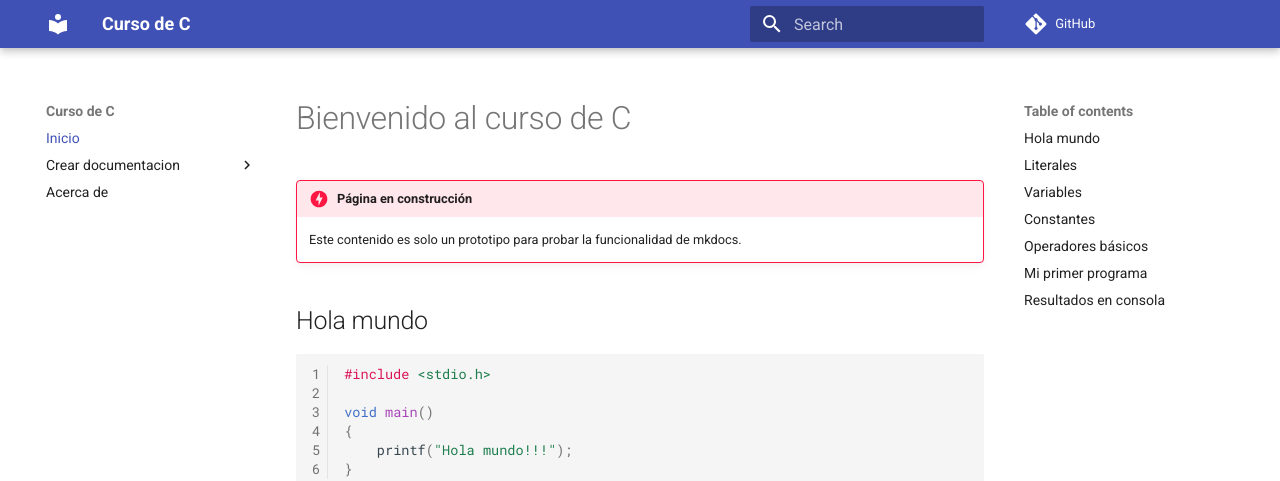
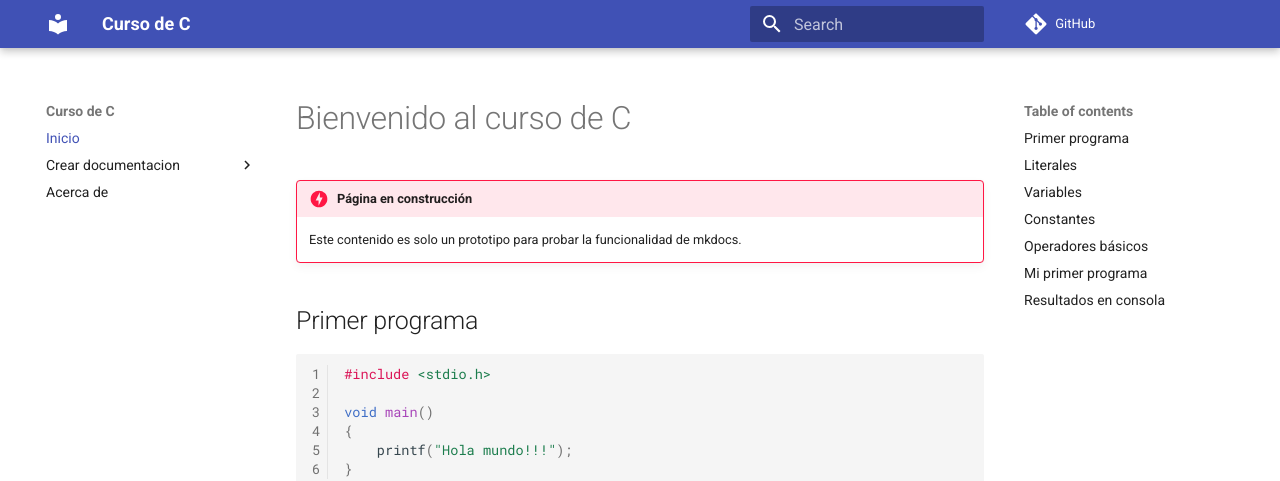
Before and after one commit to mcuartas/curso-c, an MkDocs documentation site: the page built from docs/index.md, in a window 1280 px wide and 900 px high. Shown: the top 481 px of the window. Built offline with MkDocs 1.6.1 and Material for MkDocs 9.7.7, drawn with Linux system fonts in a browser that asks for light colours; comment, search, counter and statistics services are not loaded; old or Windows-style settings are respelled for this version of MkDocs.

Commit message:
Cambio en el título
Se ha sutituido Hola Muno por Primer Programa

```diff
--- a/docs/index.md
+++ b/docs/index.md
@@ -3,7 +3,7 @@
 !!! danger "Página en construcción"
 	Este contenido es solo un prototipo para probar la funcionalidad de mkdocs.
 
-## Hola mundo
+## Primer programa
 
 	#!c
 	#include <stdio.h>
```
